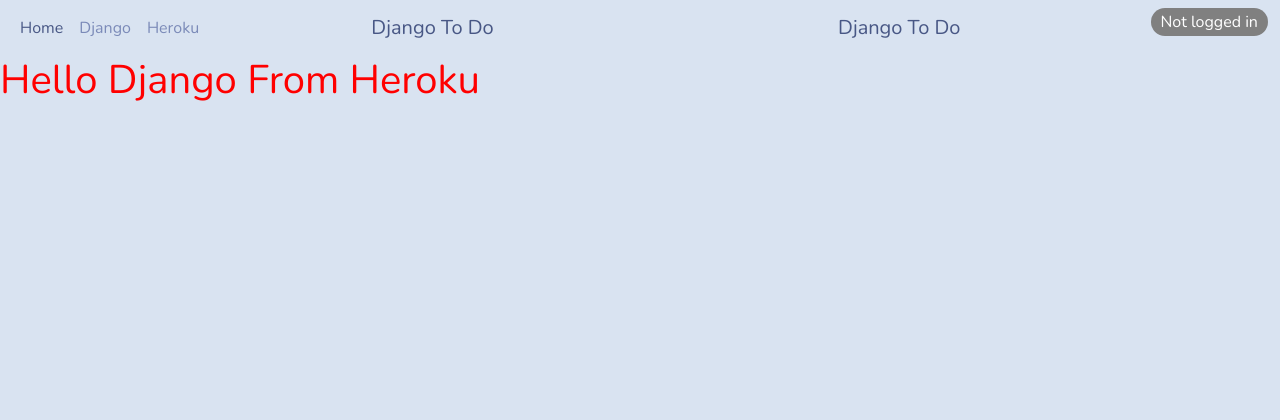
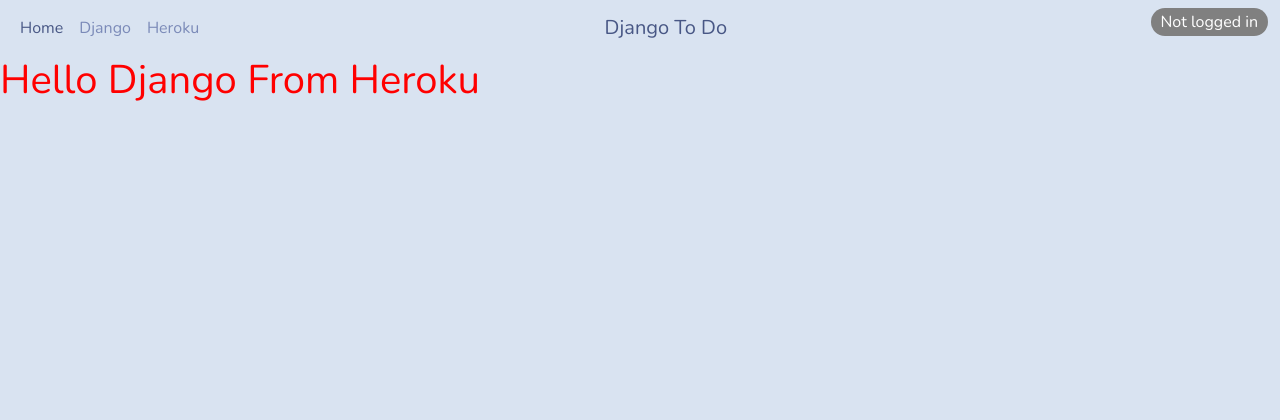
Before and after one commit to craigallendev/django-checklist, a Django app: page / in a window 1280 px wide. Shown: the top 420 px of the page. Run offline with Django 4.2, Linux system fonts and the light colour scheme; some libraries are stand-ins or nearby versions.

Commit message:
Fix duplicates in nav bar

```diff
--- a/templates/base.html
+++ b/templates/base.html
@@ -46,7 +46,7 @@
             <a class="nav-link" href="#">Log in</a> -->
         </div>
     </div>
-    <nav class="navbar navbar-expand-md bg-body-tertiary">
+    <nav class="navbar navbar-expand-md bg-body-tertiary" data-bs-theme="dark">
         <div class="container-fluid justify-content-between">
             <div id="logo">
                 <a class="navbar-brand" href="#">Django To Do</a>
@@ -77,27 +77,6 @@
                     </li>
                 </ul>
             </div>
-            <div>
-                <a class="navbar-brand" href="#">Django To Do</a>
-            </div>
-            <div>
-                <ul class="navbar-nav me-auto mb-2 mb-lg-0">
-
-                    <!-- <li class="nav-item">
-                        <a class="nav-link" href="#">Register</a>
-                    </li>
-                    <li class="nav-item">
-                        <a class="nav-link" href="#">Log in</a>
-                    </li>
-                    <li class="nav-item">
-                        <a class="nav-link" href="#">Not logged in</a>
-                    </li> -->
-                </ul>
-            </div>
-            <button class="navbar-toggler" type="button" data-bs-toggle="collapse" data-bs-target="#navbarToggler"
-                aria-controls="navbarTogglerDemo01" aria-expanded="false" aria-label="Toggle navigation">
-                <span class="navbar-toggler-icon"></span>
-            </button>
         </div>
     </nav>
 
```
